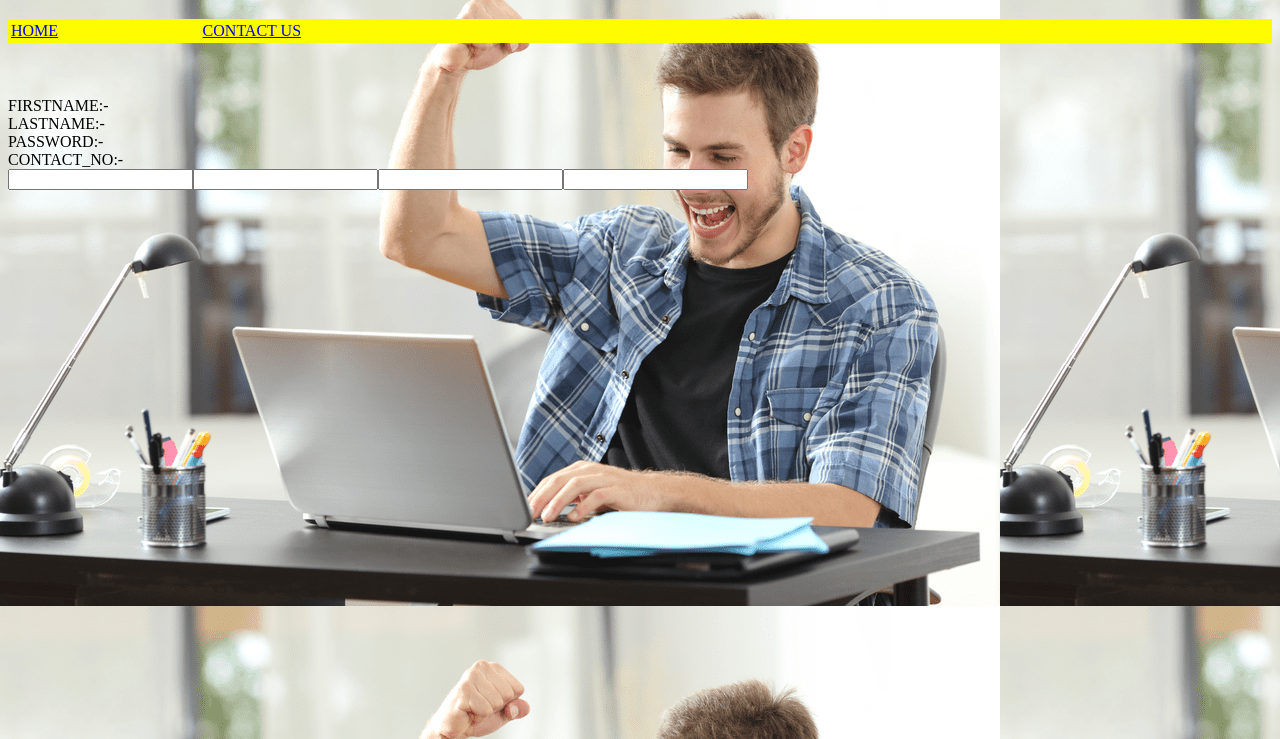
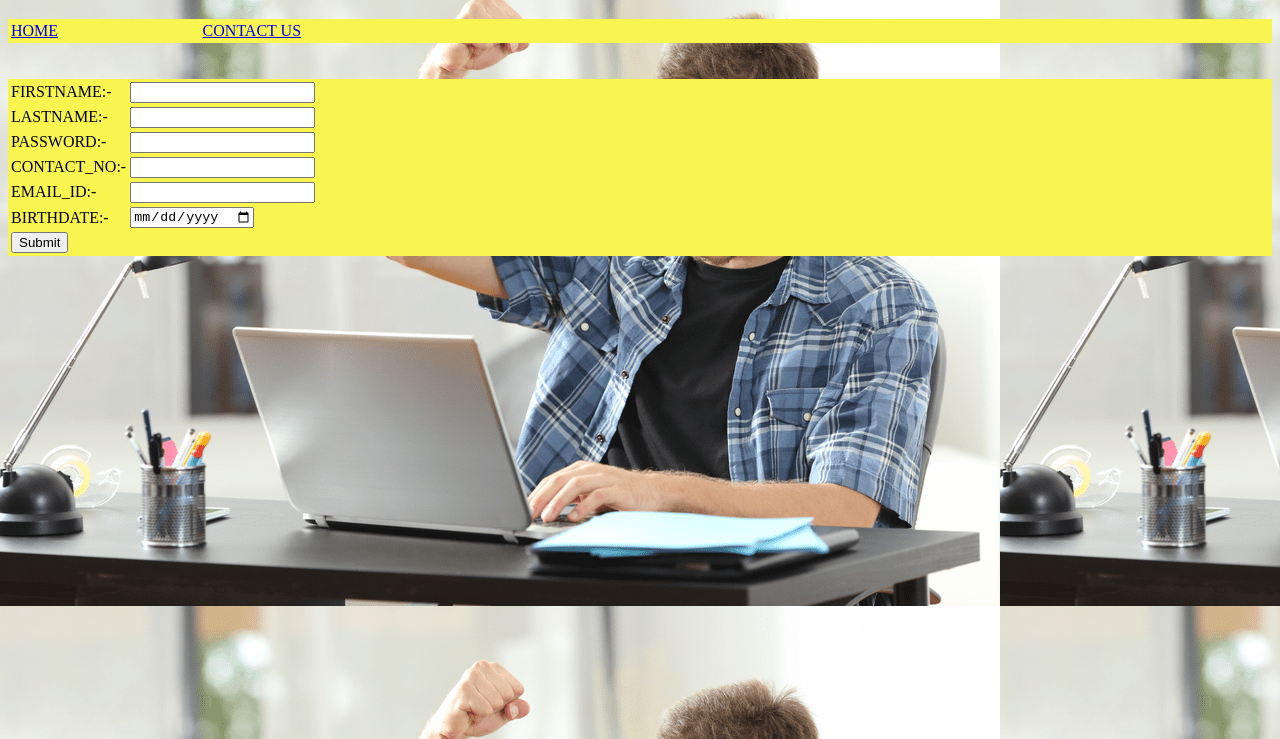
Before and after one commit to PatadiaDhruv/sample, a plain HTML site: page index.html in a window 1280 px wide. Shown: the part 61-800 px from the top of the page. Drawn offline with Linux system fonts and the light colour scheme.

Commit message:
first page complete

```diff
--- a/index.html
+++ b/index.html
@@ -6,7 +6,7 @@
 <body style="background-image: url(./Happy-user.png);">
     <header >
         <h1 > Welcome To Our website</h1>
-        <nav style="background-color:rgb(255, 251, 0)">
+        <nav style="background-color:rgb(248, 245, 81)">
             <table align:left, width=50%>
                 <tr>
                     <td><a href="#">HOME</a></td>
@@ -22,28 +22,27 @@
         </nav>
     </header>
 
-    <br><br><br>
+    <br><br>
 
-    <section>
+    <section style="background-color:rgb(248, 245, 81)">
         <table>
         <form>
-            <td>
-           <tr><label>FIRSTNAME:-</label></tr> <br>
-           <tr><label>LASTNAME:-</label></tr> <br>
-            <tr><label>PASSWORD:-</label></tr><br>
-            <tr><label>CONTACT_NO:-</label></tr><br>
-            </td>
-
-            <td>
-                <tr><input type="text"></tr>
-                <tr><input type="text"></tr>
-                <tr><input type="password"></tr>
-                <tr><input type="number" , max:10></tr>
-            </td>
+            <tr><td><label>FIRSTNAME:-</label></td>  <td><input type="text"> </td> </tr>
+            <tr>     <td><label>LASTNAME:-</label></td> <td><input type="text"></td> </tr>
+            <tr><td><label>PASSWORD:-</label></td> <td><input type="password"></td></tr>
+            <tr>  <td><label>CONTACT_NO:-</label></td> <td><input type="number" , maxlength:10 ></td> </tr>
+            <tr>  <td><label>EMAIL_ID:-</label></td> <td><input type="email" ></td> </tr>
+            <tr>  <td><label>BIRTHDATE:-</label></td> <td><input type="date"></td> </tr>
+            <td><a href="./secound.html"><input type="submit"></a></td></tr>
         </form>
         </table>
     </section>
 
 
+    <footer>
+
+    </footer>
+
+
 </body>
 </html>
```
Also changed, not shown: secound.html (added).
